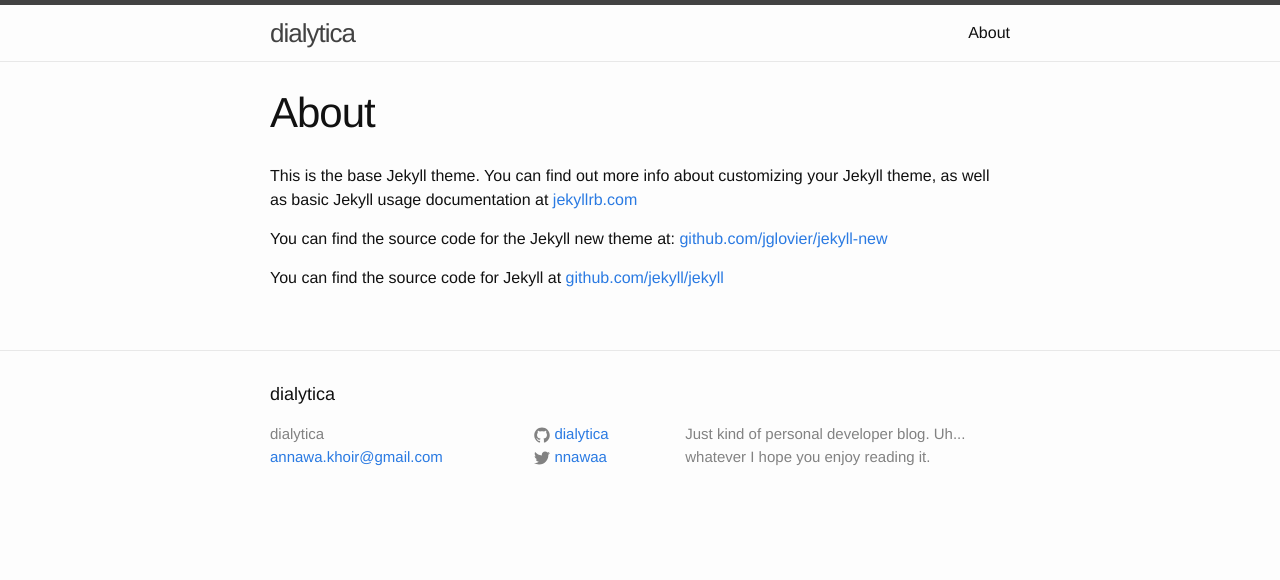
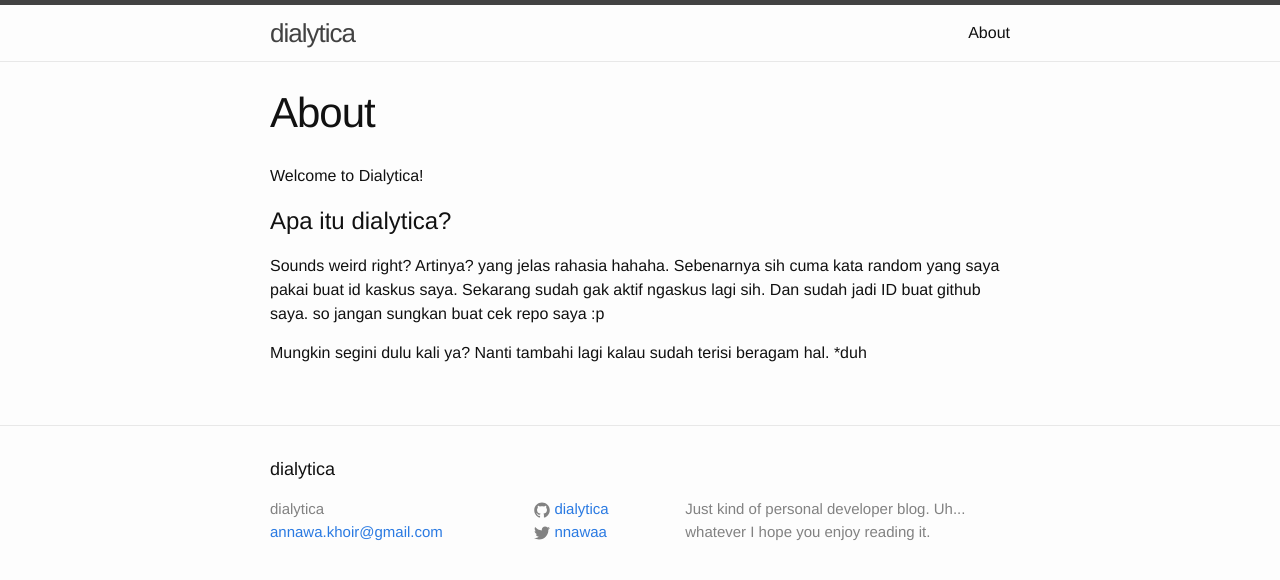
Before and after one commit to dialytica/dialytica.github.io, a Jekyll site: the page built from about.md, in a window 1280 px wide. Shown: the top 580 px of the page. Built offline with Jekyll 4.4.1, drawn with Linux system fonts in a browser that asks for light colours.

Commit message:
Editing About

```diff
--- a/about.md
+++ b/about.md
@@ -4,8 +4,13 @@
 permalink: /about/
 ---
 
-This is the base Jekyll theme. You can find out more info about customizing your Jekyll theme, as well as basic Jekyll usage documentation at [jekyllrb.com](http://jekyllrb.com/)
+Welcome to Dialytica!
 
-You can find the source code for the Jekyll new theme at: [github.com/jglovier/jekyll-new](https://github.com/jglovier/jekyll-new)
+Apa itu dialytica?
+======================
 
-You can find the source code for Jekyll at [github.com/jekyll/jekyll](https://github.com/jekyll/jekyll)
+Sounds weird right? Artinya? yang jelas rahasia hahaha. Sebenarnya sih cuma kata random
+yang saya pakai buat id kaskus saya. Sekarang sudah gak aktif ngaskus lagi sih. Dan sudah
+jadi ID buat github saya. so jangan sungkan buat cek repo saya :p
+
+Mungkin segini dulu kali ya? Nanti tambahi lagi kalau sudah terisi beragam hal. *duh
```
